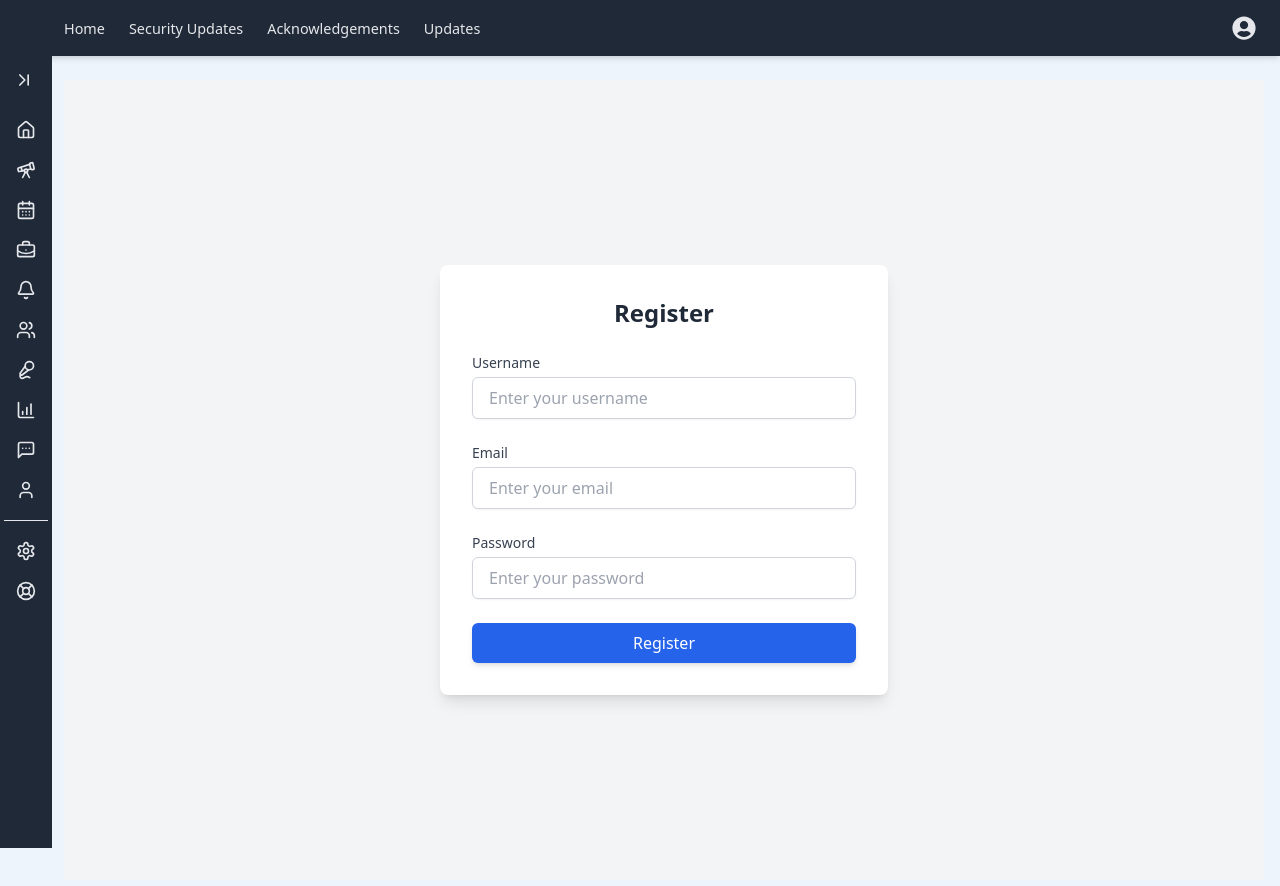
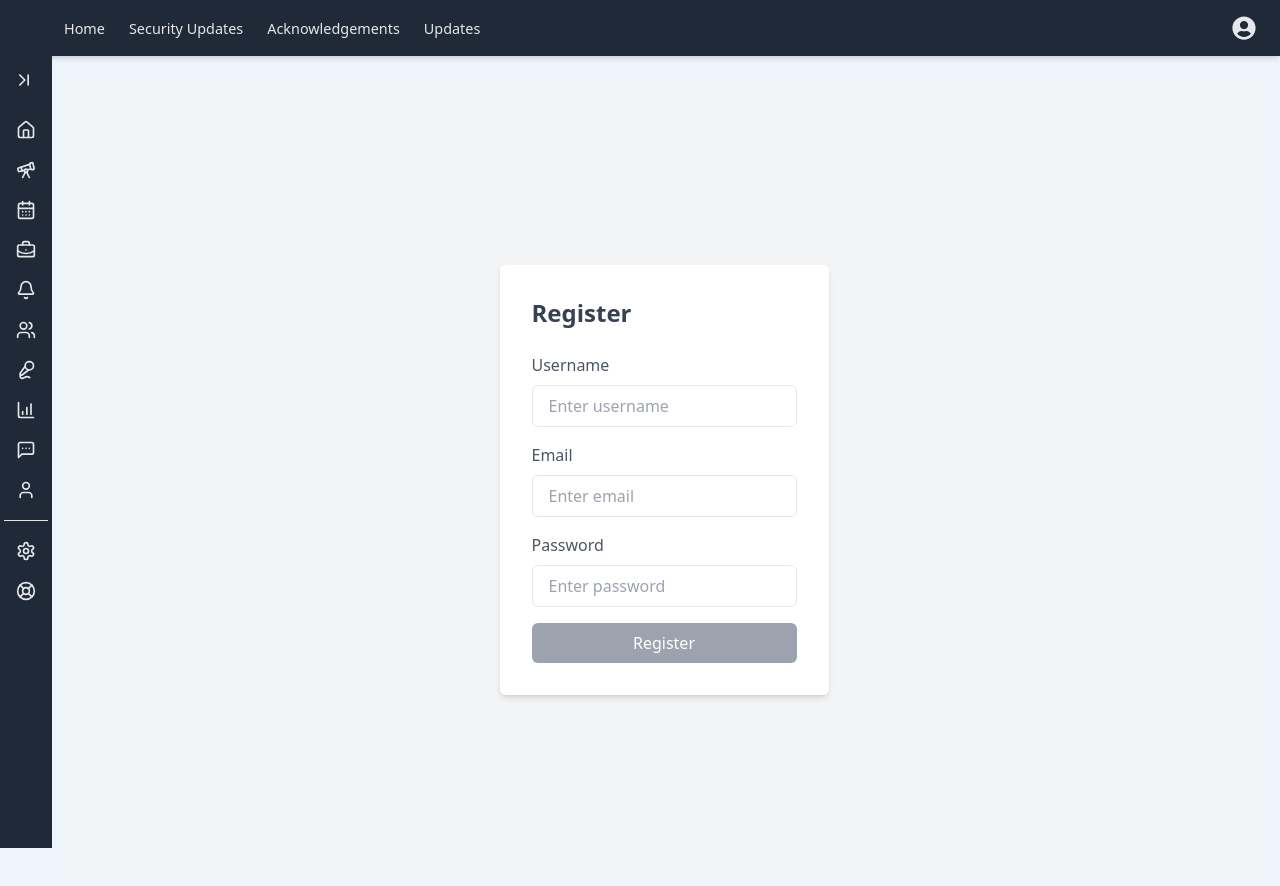
Before and after one commit to itsmanik/oem-vulnerabilities-frontend, a React (Vite) app: page /register in a window 1280 px wide. Shown: the top 886 px of the page. Built offline with nearby package versions, Linux system fonts and the light colour scheme; what @radix-ui/themes would draw is missing.

Commit message:
authentication

```diff
--- a/src/components/Auth/Login.jsx
+++ b/src/components/Auth/Login.jsx
@@ -1,80 +1,15 @@
-import React, { useState } from 'react';
-import { useNavigate } from 'react-router-dom'; // Import useNavigate for navigation
-import axiosInstance from '../../axios'; // Import your axios instance
-import EmailInputWithOTP from './login/EmailInputWithOTP';
+import React from 'react';
+import LoginForm from './login/LoginForm';
 
-const Login = () => {
-  const [email, setEmail] = useState('');
-  const [password, setPassword] = useState('');
-  const [isOtpVerified, setIsOtpVerified] = useState(false);
-  const [isLoading, setIsLoading] = useState(false);
-  const [errorMessage, setErrorMessage] = useState('');
-  const navigate = useNavigate(); // React Router's navigate hook
 
-  const handleLogin = async (e) => {
-    e.preventDefault();
-    setIsLoading(true);
-    setErrorMessage('');
+const LogIn = () => {
 
-    try {
-      const response = await axiosInstance.post('/auth/login', { email, password });
-      const { access_token, user } = response.data;
-
-      // Save the token in localStorage
-      localStorage.setItem('access_token', access_token);
-
-      // Navigate to home page
-      navigate('/');
-      console.log(`Welcome ${user.username}!`); // Optional: Debug or log the user data
-    } catch (error) {
-      setErrorMessage(error.response?.data?.error || 'Login failed. Please try again.');
-      console.error('Login error:', error.response?.data || error.message);
-    } finally {
-      setIsLoading(false);
-    }
-  };
 
   return (
-    <div className="flex flex-col items-center justify-center h-screen bg-gray-100">
-      <form onSubmit={handleLogin} className="bg-white p-8 shadow-md rounded-md">
-        <h2 className="text-2xl font-bold mb-6 text-gray-700">Login</h2>
-
-        <EmailInputWithOTP
-          email={email}
-          setEmail={setEmail}
-          isOtpVerified={isOtpVerified}
-          setIsOtpVerified={setIsOtpVerified}
-        />
-
-        <div className="mb-4">
-          <label className="block text-gray-600 mb-2">Password</label>
-          <input
-            type="password"
-            value={password}
-            onChange={(e) => setPassword(e.target.value)}
-            placeholder="Enter password"
-            className="w-full px-4 py-2 border rounded-md focus:outline-none focus:ring focus:ring-blue-200"
-          />
-        </div>
-
-        {errorMessage && (
-          <p className="mb-4 text-red-500 text-sm">{errorMessage}</p>
-        )}
-
-        <button
-          type="submit"
-          disabled={!email || !password || !isOtpVerified || isLoading}
-          className={`w-full py-2 rounded-md text-white ${
-            email && password && isOtpVerified && !isLoading
-              ? 'bg-blue-500 hover:bg-blue-600'
-              : 'bg-gray-400 cursor-not-allowed'
-          }`}
-        >
-          {isLoading ? 'Logging in...' : 'Login'}
-        </button>
-      </form>
+    <div>
+      <LoginForm />
     </div>
   );
 };
 
-export default Login;
+export default LogIn;
--- a/src/components/Auth/Register.jsx
+++ b/src/components/Auth/Register.jsx
@@ -1,13 +1,85 @@
-import React from 'react';
-import RegisterForm from './register/RegisterForm';
-
+import React, { useState } from 'react';
+import { useNavigate } from 'react-router-dom'; // Import useNavigate for navigation
+import axiosInstance from '../../axios'; // Import your axios instance
+import EmailInputWithOTP from './register/EmailInputWithOTP';
 
 const Register = () => {
+  const [username, setUsername] = useState('');
+  const [email, setEmail] = useState('');
+  const [password, setPassword] = useState('');
+  const [isOtpVerified, setIsOtpVerified] = useState(false);
+  const [isLoading, setIsLoading] = useState(false);
+  const [errorMessage, setErrorMessage] = useState('');
+  const navigate = useNavigate(); // React Router's navigate hook
 
+  const handleRegister = async (e) => {
+    e.preventDefault();
+    setIsLoading(true);
+    setErrorMessage('');
+
+    try {
+      const response = await axiosInstance.post('/auth/register', { username, email, password });
+      console.log(response.data);
+      // Navigate to home page
+      navigate('/login');
+    } catch (error) {
+      setErrorMessage(error.response?.data?.error || 'Registration failed. Please try again.');
+      console.error('Registration error:', error.response?.data || error.message);
+    } finally {
+      setIsLoading(false);
+    }
+  };
 
   return (
-    <div>
-      <RegisterForm />
+    <div className="flex flex-col items-center justify-center h-screen bg-gray-100">
+      <form onSubmit={handleRegister} className="bg-white p-8 shadow-md rounded-md">
+        <h2 className="text-2xl font-bold mb-6 text-gray-700">Register</h2>
+
+        <div className="mb-4">
+          <label className="block text-gray-600 mb-2">Username</label>
+          <input
+            type="text"
+            value={username}
+            onChange={(e) => setUsername(e.target.value)}
+            placeholder="Enter username"
+            className="w-full px-4 py-2 border rounded-md focus:outline-none focus:ring focus:ring-blue-200"
+          />
+        </div>
+
+        <EmailInputWithOTP
+          email={email}
+          setEmail={setEmail}
+          isOtpVerified={isOtpVerified}
+          setIsOtpVerified={setIsOtpVerified}
+        />
+
+        <div className="mb-4">
+          <label className="block text-gray-600 mb-2">Password</label>
+          <input
+            type="password"
+            value={password}
+            onChange={(e) => setPassword(e.target.value)}
+            placeholder="Enter password"
+            className="w-full px-4 py-2 border rounded-md focus:outline-none focus:ring focus:ring-blue-200"
+          />
+        </div>
+
+        {errorMessage && (
+          <p className="mb-4 text-red-500 text-sm">{errorMessage}</p>
+        )}
+
+        <button
+          type="submit"
+          disabled={!username || !email || !password || !isOtpVerified || isLoading}
+          className={`w-full py-2 rounded-md text-white ${
+            username && email && password && isOtpVerified && !isLoading
+              ? 'bg-blue-500 hover:bg-blue-600'
+              : 'bg-gray-400 cursor-not-allowed'
+          }`}
+        >
+          {isLoading ? 'Registering...' : 'Register'}
+        </button>
+      </form>
     </div>
   );
 };
--- a/src/components/Auth/register/RegisterForm.jsx
+++ b/src/components/Auth/login/LoginForm.jsx
@@ -2,9 +2,8 @@ import React, { useState } from 'react';
 import axiosInstance from '../../../axios';
 import { useNavigate } from 'react-router-dom';
 
-const RegisterForm = () => {
+const LoginForm = () => {
   const [formData, setFormData] = useState({
-    username: '',
     email: '',
     password: '',
   });
@@ -21,14 +20,15 @@ const RegisterForm = () => {
   const handleSubmit = async (e) => {
     e.preventDefault();
     try {
-      const response = await axiosInstance.post('/auth/register', formData);
-      console.log('Form submitted:', response.data);
-      setMessage(response.data.message || 'Registration successful!'); // Set the success message
-      navigate('/login');
+      const response = await axiosInstance.post('/auth/login', formData);
+      console.log('Login successful:', response.data);
+      // Save token in localStorage
+      localStorage.setItem('access_token', response.data.access_token);
+      setMessage('Login successful!'); // Set success message
+      navigate('/'); // Navigate to home page
     } catch (error) {
-      console.error('There was an error registering!', error);
-      // Display an error message if registration fails
-      setMessage(error.response?.data?.error || 'An error occurred. Please try again.');
+      console.error('Login error!', error);
+      setMessage(error.response?.data?.error || 'An error occurred. Please try again.'); // Display error message
     }
   };
 
@@ -38,33 +38,14 @@ const RegisterForm = () => {
         {message && (
           <div
             className={`text-sm p-4 mb-6 rounded-md ${
-              message.includes('') ? 'bg-red-100 text-red-600' : 'bg-green-100 text-green-600'
+              message.includes('successful') ? 'bg-green-100 text-green-600' : 'bg-red-100 text-red-600'
             }`}
           >
             {message}
           </div>
         )}
-        <h2 className="text-2xl font-bold mb-6 text-center text-gray-800">Register</h2>
+        <h2 className="text-2xl font-bold mb-6 text-center text-gray-800">Login</h2>
         <form onSubmit={handleSubmit} className="space-y-6">
-          {/* Username Field */}
-          <div>
-            <label
-              htmlFor="username"
-              className="block text-sm font-medium text-gray-700"
-            >
-              Username
-            </label>
-            <input
-              type="text"
-              id="username"
-              name="username"
-              value={formData.username}
-              onChange={handleChange}
-              placeholder="Enter your username"
-              className="mt-1 block w-full px-4 py-2 border border-gray-300 rounded-md shadow-sm focus:ring-blue-500 focus:border-blue-500 text-gray-700"
-              required
-            />
-          </div>
           {/* Email Field */}
           <div>
             <label
@@ -108,7 +89,7 @@ const RegisterForm = () => {
             type="submit"
             className="w-full bg-blue-600 text-white py-2 px-4 rounded-md shadow-md hover:bg-blue-700 focus:ring-2 focus:ring-blue-500 focus:ring-offset-2 transition-all"
           >
-            Register
+            Login
           </button>
         </form>
       </div>
@@ -116,4 +97,4 @@ const RegisterForm = () => {
   );
 };
 
-export default RegisterForm;
+export default LoginForm;
--- a/src/components/Auth/login/EmailInputWithOTP.jsx
+++ b/src/components/Auth/register/EmailInputWithOTP.jsx
@@ -25,7 +25,7 @@ const EmailInputWithOTP = ({ email, setEmail, isOtpVerified, setIsOtpVerified })
   const handleOtpVerification = async () => {
     setIsLoading(true);
     try {
-      const response = await axiosInstance.post('/auth/verify-otp', {
+      const response = await axiosInstance.post('/auth/verify_otp', {
         email,
         otp: localOtp,
       });
```
Also changed, not shown: src/components/Auth/register/OTPInput.jsx (renamed from src/components/Auth/login/OTPInput.jsx), src/components/Auth/register/PasswordInput.jsx (renamed from src/components/Auth/login/PasswordInput.jsx).
